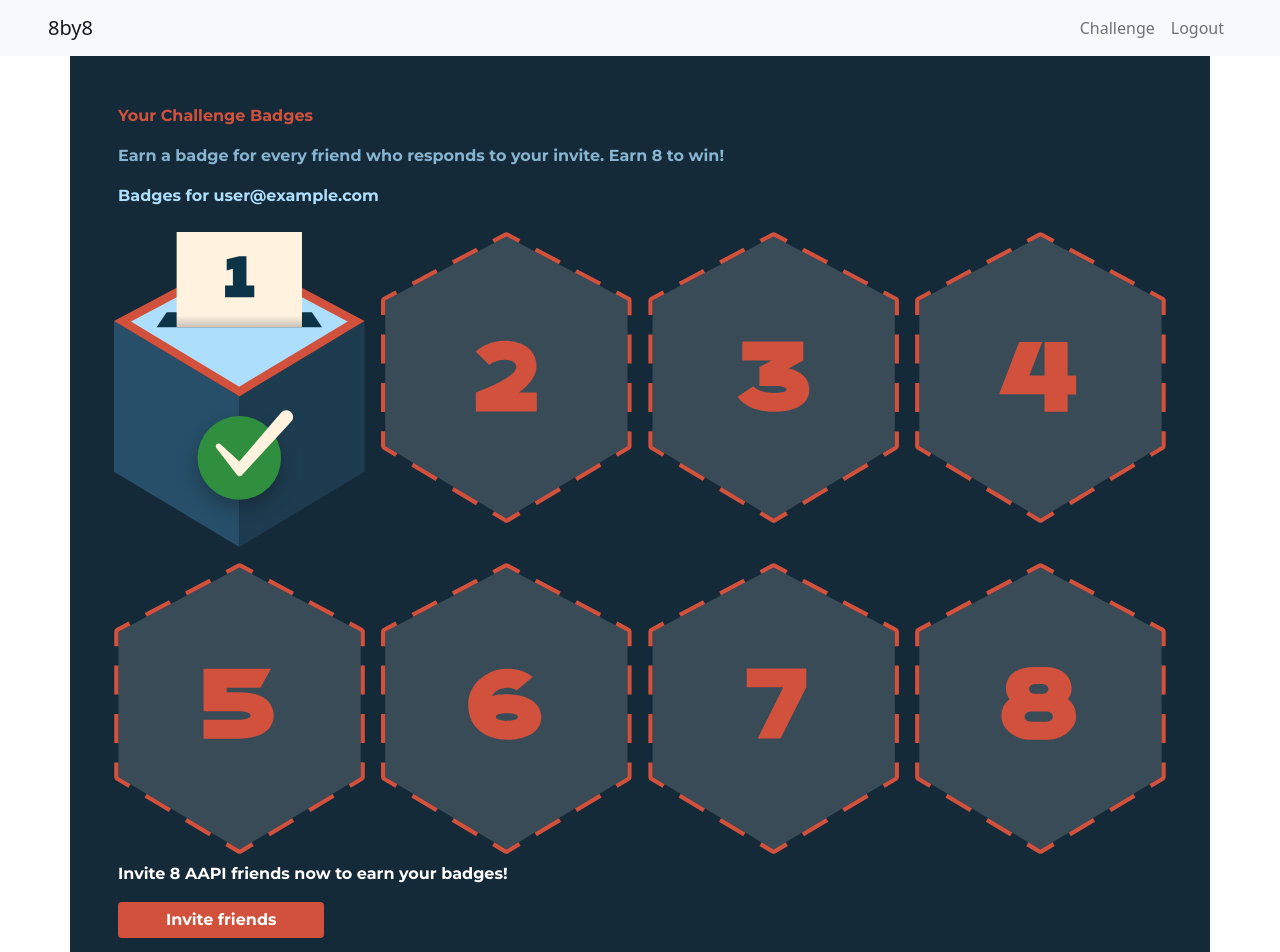
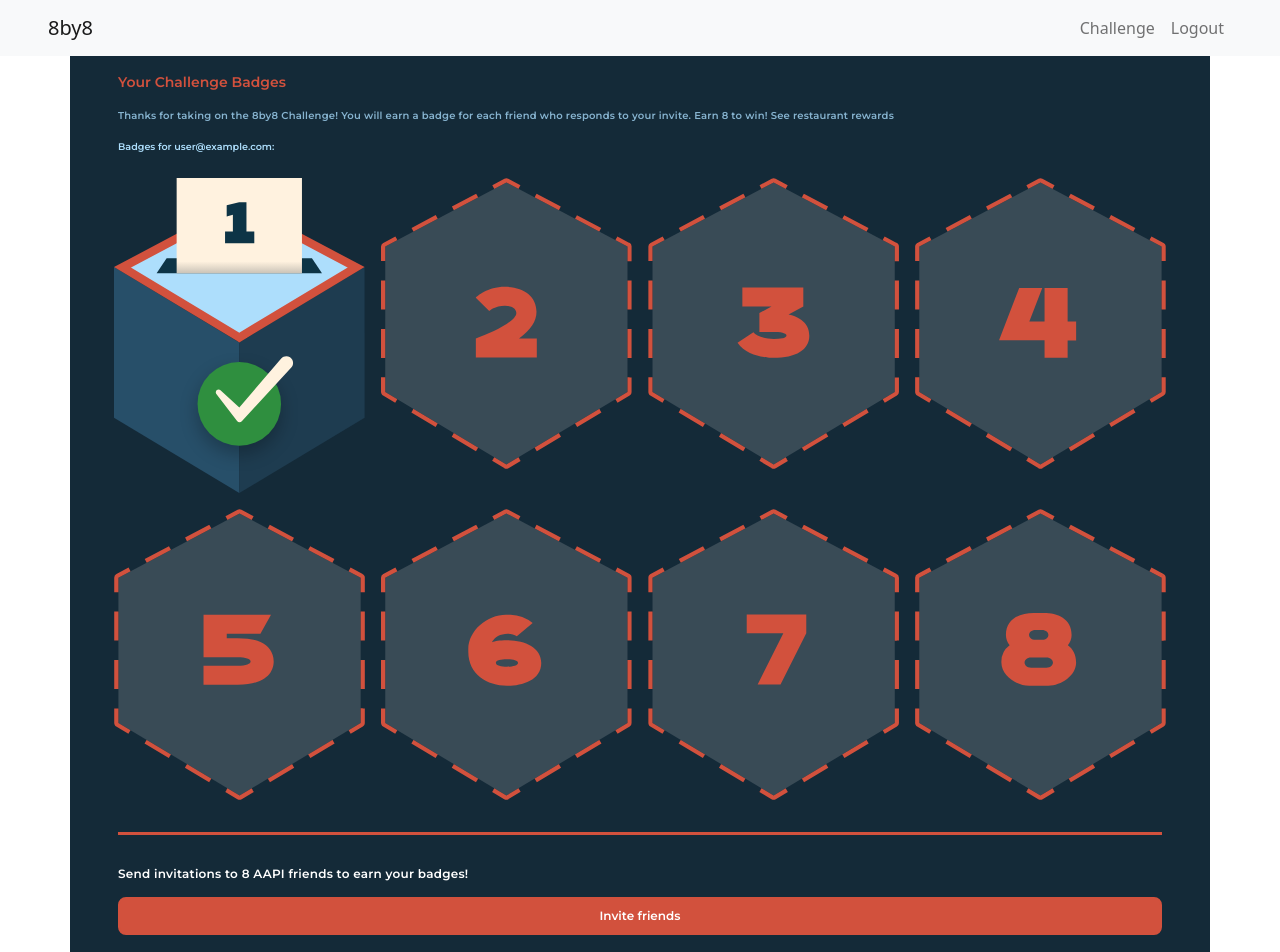
Before and after one commit to 8by8-org/web-app, a React (Create React App) app: page /challenge in a window 1280 px wide. Shown: the top 952 px of the page. Built offline with nearby package versions, Linux system fonts and the light colour scheme; no server answers; sample sign-in values are in the browser's storage.

Commit message:
fixed text and button styles, added divider

```diff
--- a/src/components/ChallengePage.css
+++ b/src/components/ChallengePage.css
@@ -1,43 +1,56 @@
-@import url("https://fonts.googleapis.com/css2?family=Montserrat:wght@700&display=swap");
+@import url("https://fonts.googleapis.com/css2?family=Montserrat:wght@600&display=swap");
+
+body {
+  min-height: 100vh;
+}
 
 .container {
-  display: flex;
-  flex-direction: column;
   background-color: #142a38;
   color: white;
-  font-family: Montserrat;
-  font-weight: 15pt;
 }
 
-#button-style {
-  background: #d2513d !important;
-  border: 0px;
-}
-
+/* Cannot find the Helena Font */
 .primary {
   color: #d2513d;
+  font-size: 14px;
+  font-family: Montserrat;
 }
 
 .secondary {
+  font-family: Montserrat;
+  font-style: normal;
+  font-size: 10px;
+  line-height: 14px;
+  letter-spacing: 0.02em;
   color: #87b4d0;
-  font-size: 13;
 }
 
 .tertiary {
+  font-family: Montserrat;
+  font-style: normal;
+  font-size: 12px;
+  line-height: 15px;
   color: #addefc;
-  font-size: 14;
 }
 
 .svg-container {
-  display: inline-block;
-  position: relative;
   width: 10%;
   padding: 5px;
   vertical-align: middle;
 }
 
-#badge {
-  padding: 5px;
-  height: 5vh;
-  width: auto;
+#button-style {
+  background: #d2513d;
+  border: 2px solid #d2513d;
+  box-sizing: border-box;
+  border-radius: 8px;
+  font-size: 12px;
+  width: 100%;
+  font-family: Montserrat;
 }
+
+/* .divider {
+  color: #d2513d;
+  opacity: 1;
+  size: 3px;
+} */
--- a/src/components/ChallengePage.js
+++ b/src/components/ChallengePage.js
@@ -1,5 +1,4 @@
 import React, {useState} from 'react'
-import { useHistory } from 'react-router-dom';
 import { useAuth } from '../contexts/AuthContext';
 import ChallengePagePopup from './ChallengePagePopup';
 import ChallengeIcon from "./ChallengeIcon";
@@ -12,15 +11,14 @@ export default function ChallengePage() {
     const togglePopup = () => {
         togglePopupVisible(!popupVisible);
     }
-    const history = useHistory();
     return (
-        <Container className="p-5">
-            <div className="">
+        <Container className="container-fluid py-3 px-5">
+            <div>
                 <p className="primary">Your Challenge Badges</p>
-                <p className="secondary">Earn a badge for every friend who responds to your invite. Earn 8 to win!</p>
-                <p className="tertiary">Badges for {currentUser.email}</p>
+                <p className="secondary">Thanks for taking on the 8by8 Challenge! You will earn a badge for each friend who responds to your invite. Earn 8 to win! See restaurant rewards</p>
+                <p className="tertiary" style={{ fontSize: '0.6rem' }}>Badges for {currentUser.email}:</p>
             </div>
-                <div className="">
+            <div className="mb-4">
                 <Row>
                     <Col className="p-2">
                         <ChallengeIcon day="1" completed/>
@@ -50,13 +48,20 @@ export default function ChallengePage() {
                     </Col>
                 </Row>
             </div>
-                <div>
-                     <p>Invite 8 AAPI friends now to earn your badges!</p>
-                     <Button onClick={togglePopup} className="px-5 btn-primary" id="button-style">Invite friends</Button>
+            <hr className="divider" style={{height: '3px', color: '#d2513d', opacity: '1'}}/>
+            <div className="py-3">
+                <Row>
+                    <Col>
+                        <p className="secondary" style={{color: 'white', fontSize: '12px'}}>Send invitations to 8 AAPI friends to earn your badges!</p>
+                    </Col>
+                </Row>
+                <Row>
+                    <Col>
+                        <Button onClick={togglePopup} className="py-2" id="button-style">Invite friends</Button>
+                    </Col>
+                </Row>
             </div>
-
             <ChallengePagePopup show={popupVisible} togglePopup={togglePopup}/>
-                        {/* <Button onClick={() => history.push('/logout')}>Logout</Button> */}
         </Container>
     )
 }
```
Lines whose indentation alone changed are shown as unchanged.
